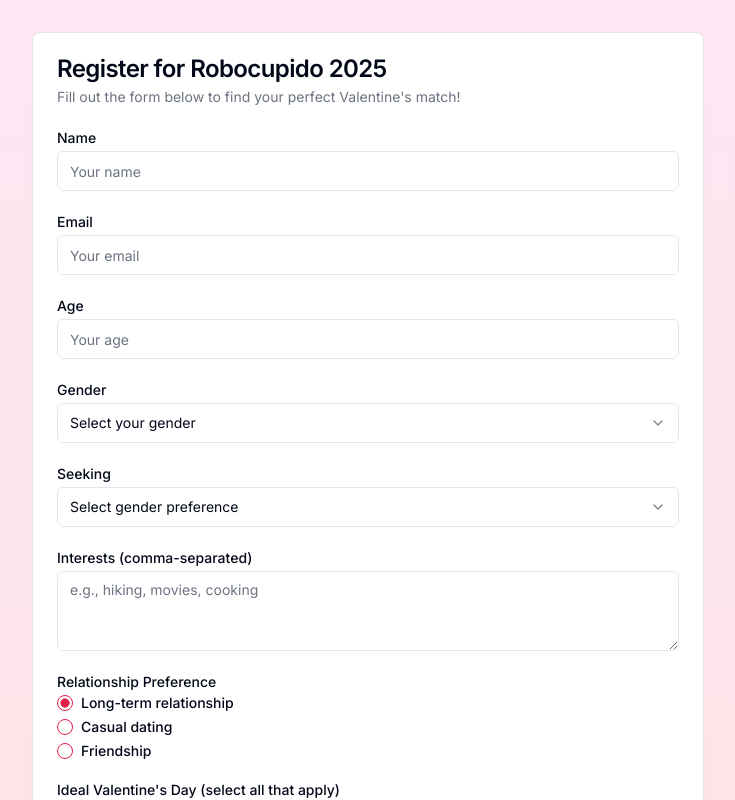
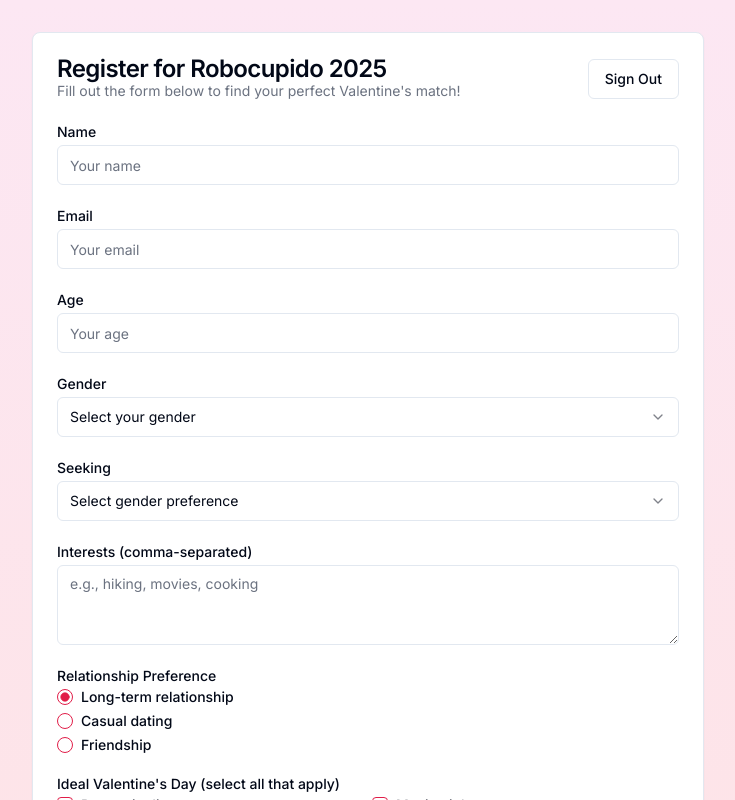
Before and after one commit to RoBorregos/robocupido2025, a Next.js app: page /register in a window 1280 px wide. Shown: the top 800 px of the page, without its empty margins (272-1007 px from the left). Built offline with nearby package versions, Linux system fonts and the light colour scheme; no server answers.

Commit message:
Added sign out

```diff
--- a/components/LandingSection.tsx
+++ b/components/LandingSection.tsx
@@ -1,8 +1,13 @@
+"use client"
+
 import { Heart } from "lucide-react"
 import { Button } from "@/components/ui/button"
 import Link from "next/link"
+import { useSession } from "next-auth/react"
 
 export default function LandingSection() {
+  const { data: session } = useSession()
+
   return (
     <section className="text-center py-24 md:py-32 lg:py-48">
       <Heart className="w-24 h-24 text-red-500 mx-auto mb-8 animate-heartbeat" />
@@ -11,7 +16,7 @@ export default function LandingSection() {
         Find your perfect match for Valentine's Day! Our AI-powered matchmaking system will pair you with your ideal
         partner. Register now and get matched on February 14th.
       </p>
-      <Link href="/register">
+      <Link href={session ? "/register" : "/login"}>
         <Button size="lg" className="text-lg px-8 py-6">
           Register Now
         </Button>
--- a/components/RegistrationForm.tsx
+++ b/components/RegistrationForm.tsx
@@ -14,6 +14,7 @@ import { Checkbox } from "@/components/ui/checkbox"
 import { RadioGroup, RadioGroupItem } from "@/components/ui/radio-group"
 import { registerUser } from "@/app/actions"
 import { Loader2 } from "lucide-react"
+import { signOut } from "next-auth/react"
 
 export default function RegistrationForm() {
   const [message, setMessage] = useState("")
@@ -59,6 +60,12 @@ export default function RegistrationForm() {
             <Link href="/">
               <Button>Return to Home</Button>
             </Link>
+            <Button className="ml-4"
+              variant="outline"
+              onClick={() => signOut({ callbackUrl: "/" })}
+            >
+              Sign Out
+            </Button>
           </div>
         </CardContent>
       </Card>
@@ -97,8 +104,18 @@ export default function RegistrationForm() {
     return (
       <Card className="w-full max-w-2xl mx-auto">
         <CardHeader>
+          <div className="flex justify-between items-center">
+            <div>
               <CardTitle>Register for Robocupido 2025</CardTitle>
               <CardDescription>Fill out the form below to find your perfect Valentine's match!</CardDescription>
+            </div>
+            <Button
+              variant="outline"
+              onClick={() => signOut({ callbackUrl: "/" })}
+            >
+              Sign Out
+            </Button>
+          </div>
         </CardHeader>
       <CardContent>
         <form action={handleSubmit}>
```
Lines whose indentation alone changed are shown as unchanged.
